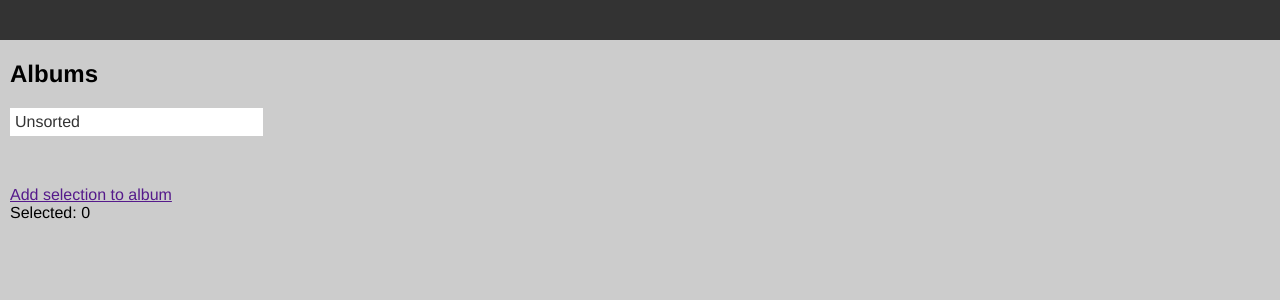
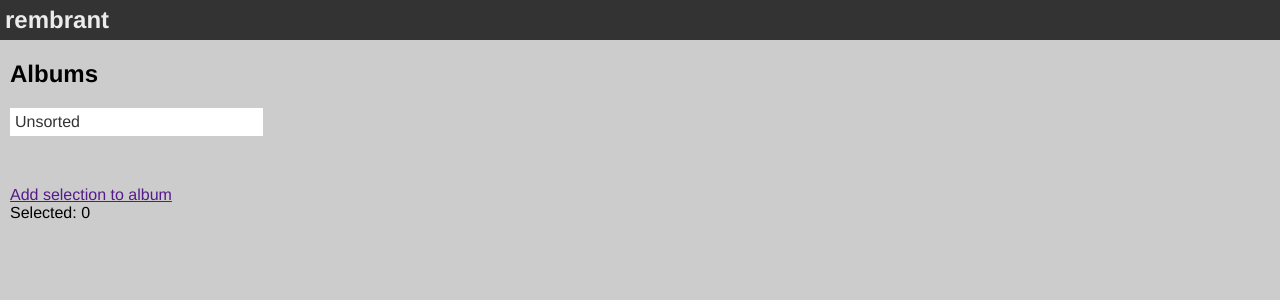
Before and after one commit to honza/rembrant, a Bottle app: page / in a window 1280 px wide. Shown: the top 300 px of the page. Run offline with Bottle, Linux system fonts and the light colour scheme; data that the repository does not hold is empty.

Commit message:
Little bit of branding

```diff
--- a/static/index.html
+++ b/static/index.html
@@ -10,7 +10,7 @@
     </head>
     <body>
         <div id="header">
-
+            <h2>rembrant</h2>
         </div>
         <div id="wrap">
             <div id="sidebar">
--- a/static/style.css
+++ b/static/style.css
@@ -9,6 +9,13 @@ body {
     width: 100%;
     height: 40px;
     background: #333;
+}
+
+#header h2 {
+    margin: 0 0 0 5px;
+    padding: 6px 0 8px;
+    color: #ececec;
+    font-size: 24px;
 }
 
 #wrap {
```
